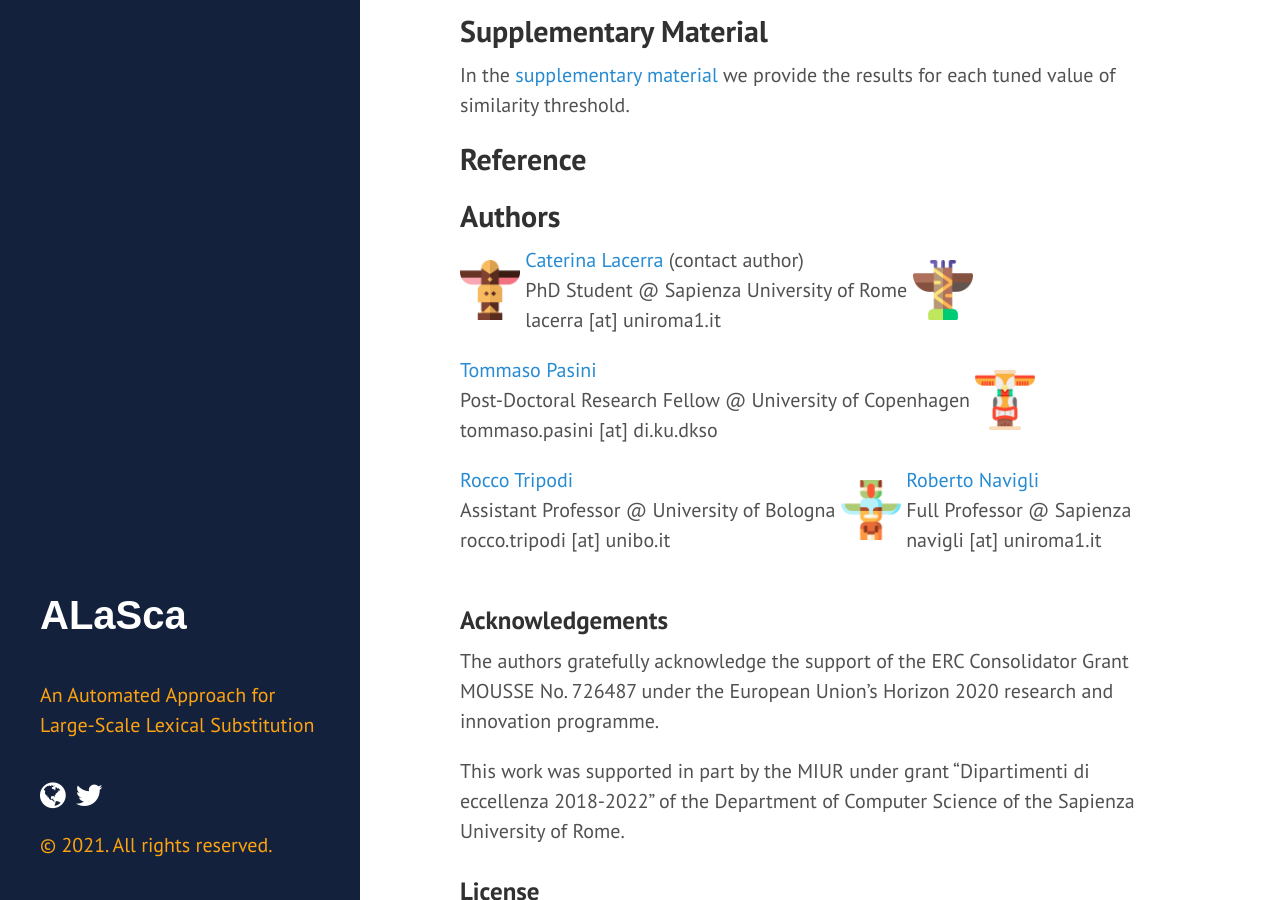
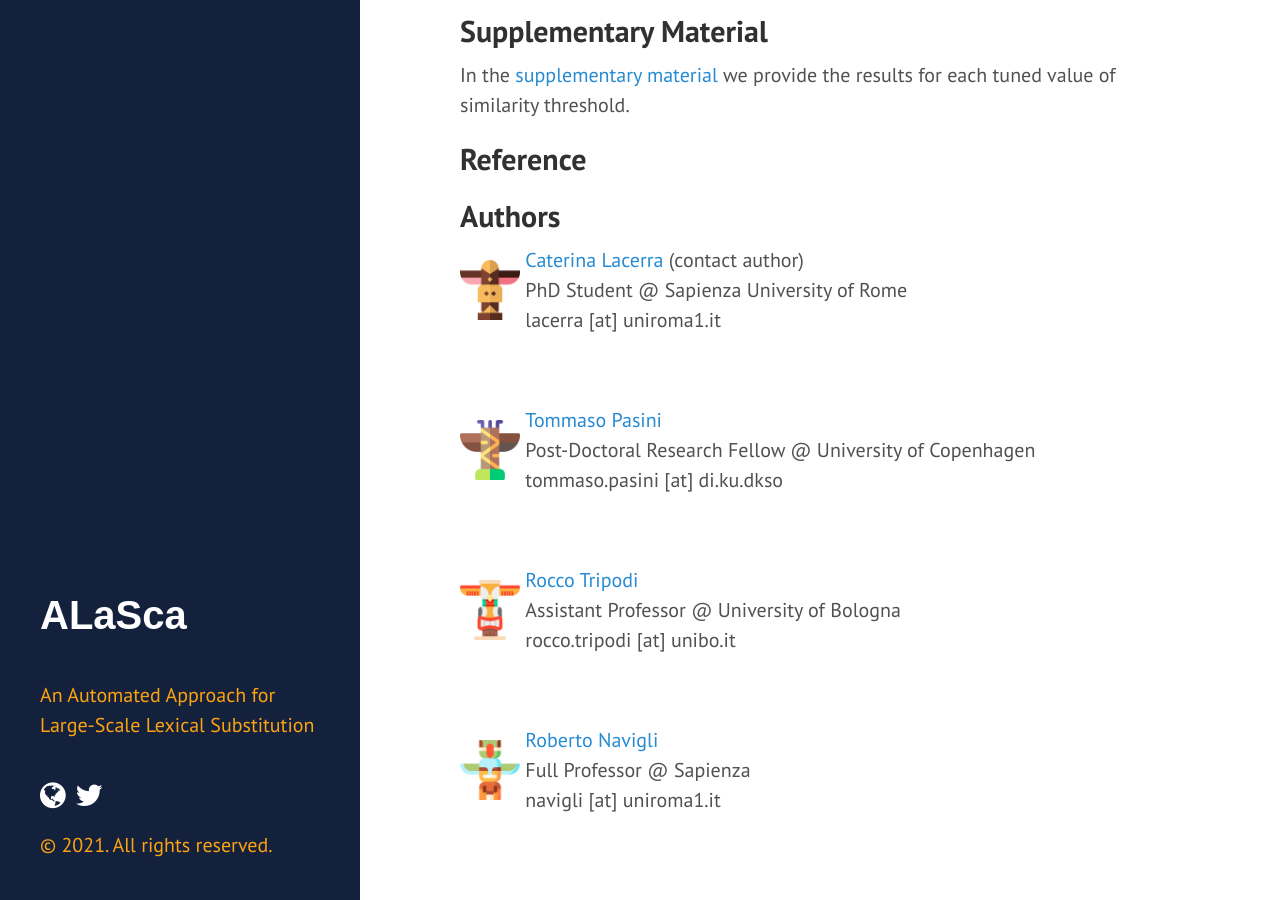
Before and after one commit to caterinaLacerra/ALaSca, a Jekyll site: the page built from docs/_posts/2021-05-24-datasets.md, in a window 1280 px wide and 900 px high, scrolled down 813 px. Built offline with Jekyll 4.4.1, drawn with Linux system fonts in a browser that asks for light colours.

Commit message:
Update 2021-05-24-datasets.md

```diff
--- a/docs/_posts/2021-05-24-datasets.md
+++ b/docs/_posts/2021-05-24-datasets.md
@@ -24,7 +24,7 @@ In the [supplementary material](/docs/assets/supplementary_alasca.pdf) we provid
   PhD Student @ Sapienza University of Rome<br/>
   lacerra [at] uniroma1.it
 </p>
-</div>
+</div><br/>
 
 <div style="display:inline-block;vertical-align:middle;">
 <img class="img" src="https://raw.githubusercontent.com/caterinaLacerra/alasca/master/docs/_images/totem_tommaso.png" width="60px">
@@ -35,7 +35,7 @@ In the [supplementary material](/docs/assets/supplementary_alasca.pdf) we provid
   Post-Doctoral Research Fellow @ University of Copenhagen<br/>
   tommaso.pasini [at] di.ku.dkso
 </p>
-</div>
+</div><br/>
 
 
 <div style="display:inline-block;vertical-align:middle;">
@@ -47,7 +47,7 @@ In the [supplementary material](/docs/assets/supplementary_alasca.pdf) we provid
   Assistant Professor @ University of Bologna<br/>
   rocco.tripodi [at] unibo.it
 </p>
-</div>
+</div><br/>
 
 <div  style="display:inline-block;vertical-align:middle;">
 <img class="img" src="https://raw.githubusercontent.com/caterinaLacerra/alasca/master/docs/_images/totem_prof.png" width="60px">
@@ -59,7 +59,7 @@ In the [supplementary material](/docs/assets/supplementary_alasca.pdf) we provid
   Full Professor @ Sapienza<br/>
   navigli [at] uniroma1.it
 </p>
-</div>
+</div><br/>
 
 
 ### Acknowledgements
```
